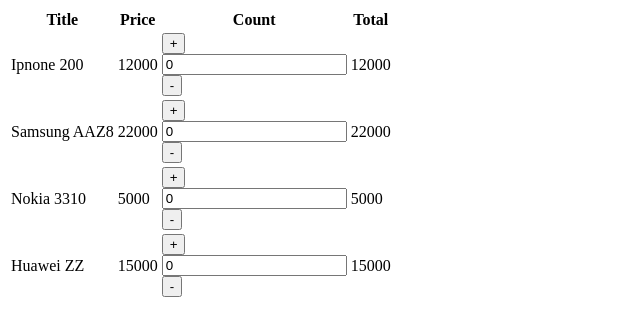
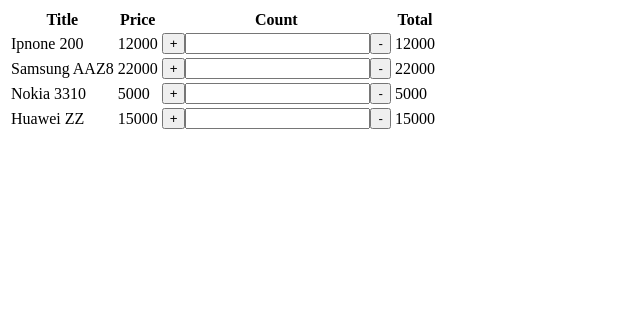
Before and after one commit to ybeliaev/react-experimants, a React (Create React App) app: page / in a window 1280 px wide. Shown: the top 336 px of the page, without its empty margins (0-640 px from the left). Built offline with nearby package versions, Linux system fonts and the light colour scheme.

Commit message:
del InputField.js

```diff
--- a/src/components/Card/Card.js
+++ b/src/components/Card/Card.js
@@ -8,7 +8,7 @@ function Card({dataGood,}) {
         <>
             <td>{dataGood.title}</td>
             <td>{dataGood.price}</td>
-            <td><Counter min={0} max={dataGood.rest} id={dataGood.id} /></td>
+            <td><Counter min={0} max={dataGood.rest}  /></td>
             <td>{dataGood.price * dataGood.currentNumber}</td>
         </>
     )
--- a/src/components/Counter/Counter.js
+++ b/src/components/Counter/Counter.js
@@ -1,32 +1,26 @@
-import React, { useState } from 'react'
-import PropTypes from 'prop-types';
+import React from 'react'
+import PropTypes, { number } from 'prop-types'
 import { clamp } from '../../static/constants'
-
-import InputField from '../InputField'
 
 
 
-const Counter = ({min, max, id}) => {
-    const [count, setCount] = useState(0)
+
+const Counter = ({min, max, count, id}) => {
+
 
     const currentCount = (val) => {
-        setCount(clamp(val, min, max))
-        console.log("currentCount:",val)
+        return clamp(val, min, max)
+
     }
     const inc = () => currentCount(count + 1)
     const dec = () => currentCount(count - 1)
 
-    const handlerChangeInput = (e) => {
-        setCount(e.target.value)
-        console.log("handlerChangeInput", id)
-        console.log("e", e.target.value)
 
-    }
 
     return (
         <div>
             <button onClick={inc}>+</button>
-            <InputField value={count} handlerChangeInput={handlerChangeInput}/>
+            <input type='number' />
             <button onClick={dec}>-</button>
         </div>
     )
@@ -36,7 +30,8 @@ const Counter = ({min, max, id}) => {
 Counter.propTypes = {
     min: PropTypes.number,
     max: PropTypes.number,
-    id: PropTypes.number
+    id: PropTypes.number,
+    count: PropTypes.number
 };
 
 
--- a/src/components/InputField/InputField.js
+++ /dev/null
@@ -1,31 +0,0 @@
-import React from 'react'
-import PropTypes from 'prop-types'
-
-function InputField({value,handlerChangeInput}) {
-    const handlerBlurChangeInput = e => {
-        console.log("onBlur: ",e.target.value)
-    }
-    const handlerKeyPress = e => {
-        if(e.key === 'Enter'){
-            console.log("Enter here")
-        }
-    }
-
-
-    return (
-        <div>
-            <input type="number" value={value} onBlur={handlerBlurChangeInput} onChange={e=>handlerChangeInput(e)} onKeyPress={handlerKeyPress}/>
-        </div>
-    )
-}
- InputField.propTypes = {
-     value: PropTypes.oneOfType(
-         [
-             PropTypes.string,
-             PropTypes.number,
-         ]
-     ) ,
-     handlerChangeInput: PropTypes.func
- };
-
-export default InputField
--- a/src/components/InputField/index.js
+++ /dev/null
@@ -1,2 +0,0 @@
-import InputField from './InputField'
-export default InputField
```
